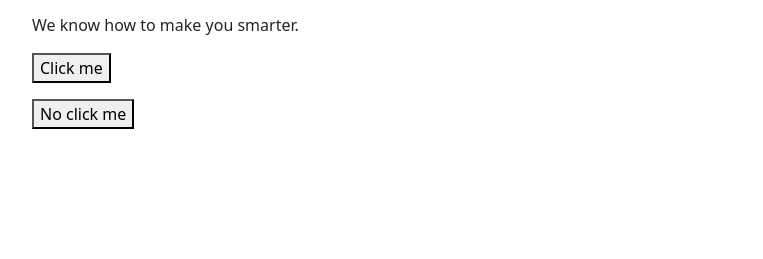
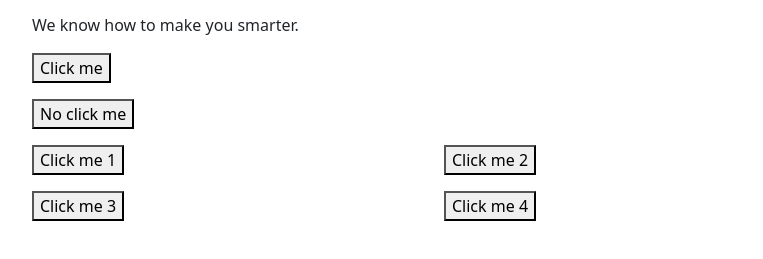
Before and after one commit to Mace1059/JJWN, a plain HTML site: page index.html in a window 1280 px wide. Shown: the part 131-390 px from the top of the page, without its empty margins (208-971 px from the left). Drawn offline with nearby package versions, Linux system fonts and the light colour scheme.

Commit message:
commit before index repurposed

```diff
--- a/index.html
+++ b/index.html
@@ -22,5 +22,23 @@
     <p><button onclick="myFunction ()">Click me</button></p>
     <p><button>No click me</button></p>
 </div>
+<div class="mx-auto" style="width: 800px;">
+    <div class="row">
+    <div class="col">
+        <p><button onclick="myFunction ()">Click me 1</button></p>
+    </div>
+    <div class="col">
+        <p><button onclick="myFunction ()">Click me 2</button></p>
+    </div>
+<div>
+    <div class="row">
+    <div class="col">
+        <p><button onclick="myFunction ()">Click me 3</button></p>
+    </div>
+    <div class="col">
+        <p><button onclick="myFunction ()">Click me 4</button></p>
+    </div>
+</div>
+</div>
 </body>
 </html>
```
